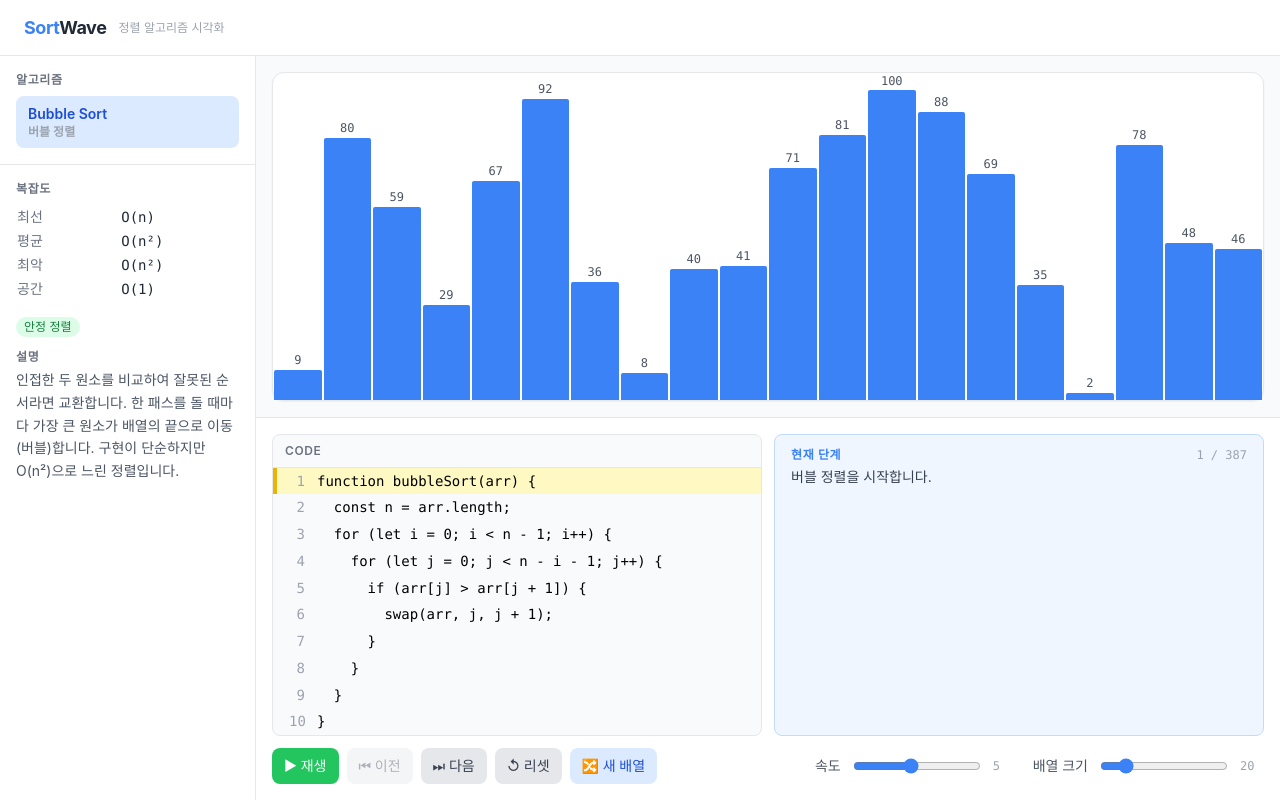
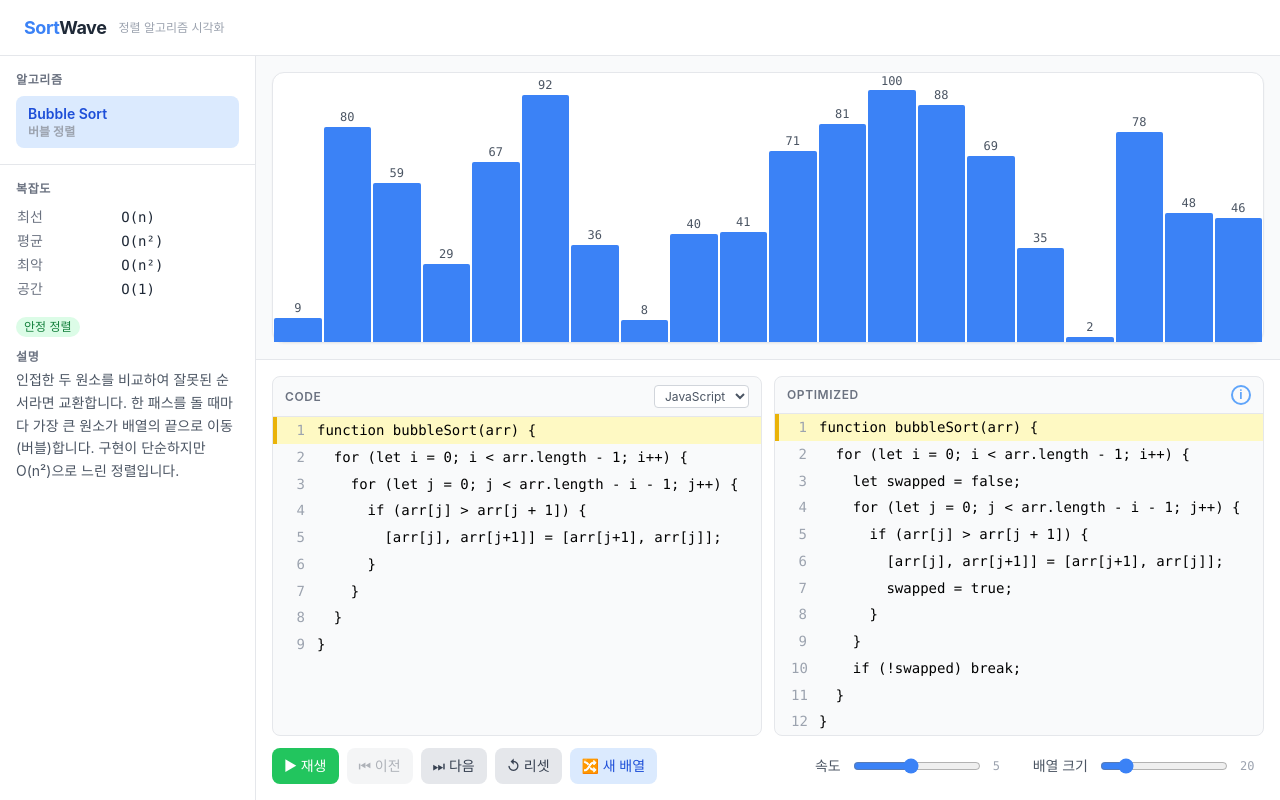
Before and after one commit to lDooh/SortWave, a React (Vite) app: page / in a window 1280 px wide. Built offline with nearby package versions, Linux system fonts and the light colour scheme.

Commit message:
JAVA, Python 코드 추가, 현재 단계 섹션 삭제 후 최적화 코드 작성

```diff
--- a/src/algorithms/bubbleSort.ts
+++ b/src/algorithms/bubbleSort.ts
@@ -1,6 +1,11 @@
-import type { AlgorithmInfo, AnimationStep, BarData } from '../types';
+import type { AlgorithmInfo, AnimationStep, BarData, CodeBlock, Language } from '../types';
 
-function makeBars(ids: number[], values: number[], states: Map<number, BarData['state']>, sortedSet: Set<number>): BarData[] {
+function makeBars(
+  ids: number[],
+  values: number[],
+  states: Map<number, BarData['state']>,
+  sortedSet: Set<number>,
+): BarData[] {
   return ids.map((id, i) => ({
     id,
     value: values[i],
@@ -15,7 +20,6 @@ function generateSteps(ids: number[], values: number[]): AnimationStep[] {
   const n = arrIds.length;
   const sortedSet = new Set<number>();
 
-  // 초기 상태
   steps.push({
     bars: makeBars(arrIds, arrVals, new Map(), sortedSet),
     description: '버블 정렬을 시작합니다.',
@@ -24,50 +28,153 @@ function generateSteps(ids: number[], values: number[]): AnimationStep[] {
 
   for (let i = 0; i < n - 1; i++) {
     for (let j = 0; j < n - i - 1; j++) {
-      // 비교 단계 - 노란색
       steps.push({
         bars: makeBars(arrIds, arrVals, new Map([[j, 'comparing'], [j + 1, 'comparing']]), sortedSet),
         description: `인덱스 ${j}(값:${arrVals[j]})와 ${j + 1}(값:${arrVals[j + 1]})을 비교합니다.`,
-        codeLine: 3,
+        codeLine: 1,
       });
 
       if (arrVals[j] > arrVals[j + 1]) {
-        // 교환 표시 - 빨간색 (아직 교환 전 위치)
         steps.push({
           bars: makeBars(arrIds, arrVals, new Map([[j, 'swapping'], [j + 1, 'swapping']]), sortedSet),
           description: `${arrVals[j]} > ${arrVals[j + 1]} 이므로 교환합니다.`,
-          codeLine: 5,
+          codeLine: 2,
         });
 
-        // 실제 교환 (id와 value 모두) - 빨간색 + 위치 이동됨
         [arrIds[j], arrIds[j + 1]] = [arrIds[j + 1], arrIds[j]];
         [arrVals[j], arrVals[j + 1]] = [arrVals[j + 1], arrVals[j]];
         steps.push({
           bars: makeBars(arrIds, arrVals, new Map([[j, 'swapping'], [j + 1, 'swapping']]), sortedSet),
           description: `교환 완료: [${arrVals[j]}, ${arrVals[j + 1]}]`,
-          codeLine: 5,
+          codeLine: 3,
         });
       }
     }
-    // 패스 완료 → 맨 뒤 원소 정렬 확정
     sortedSet.add(n - 1 - i);
     steps.push({
       bars: makeBars(arrIds, arrVals, new Map(), sortedSet),
       description: `패스 ${i + 1} 완료. 인덱스 ${n - 1 - i}(값:${arrVals[n - 1 - i]})이 확정되었습니다.`,
-      codeLine: 2,
+      codeLine: 4,
     });
   }
 
-  // 마지막 원소도 정렬 확정
   sortedSet.add(0);
   steps.push({
     bars: makeBars(arrIds, arrVals, new Map(), sortedSet),
     description: '정렬이 완료되었습니다!',
-    codeLine: 8,
+    codeLine: 5,
   });
 
   return steps;
 }
+
+// codeLine 논리 값:
+// 0 = 함수 시작
+// 1 = 비교 (if arr[j] > arr[j+1])
+// 2 = 교환 시작 (swap)
+// 3 = 교환 완료
+// 4 = 외부 루프 끝
+// 5 = 함수 끝
+
+const code: Record<Language, CodeBlock> = {
+  js: {
+    lines: [
+      'function bubbleSort(arr) {',
+      '  for (let i = 0; i < arr.length - 1; i++) {',
+      '    for (let j = 0; j < arr.length - i - 1; j++) {',
+      '      if (arr[j] > arr[j + 1]) {',
+      '        [arr[j], arr[j+1]] = [arr[j+1], arr[j]];',
+      '      }',
+      '    }',
+      '  }',
+      '}',
+    ],
+    lineMap: [0, 3, 4, 4, 1, 8],
+  },
+  java: {
+    lines: [
+      'void bubbleSort(int[] arr) {',
+      '    int n = arr.length;',
+      '    for (int i = 0; i < n - 1; i++) {',
+      '        for (int j = 0; j < n - i - 1; j++) {',
+      '            if (arr[j] > arr[j + 1]) {',
+      '                int temp = arr[j];',
+      '                arr[j] = arr[j + 1];',
+      '                arr[j + 1] = temp;',
+      '            }',
+      '        }',
+      '    }',
+      '}',
+    ],
+    lineMap: [0, 4, 5, 7, 2, 11],
+  },
+  python: {
+    lines: [
+      'def bubble_sort(arr):',
+      '    n = len(arr)',
+      '    for i in range(n - 1):',
+      '        for j in range(n - i - 1):',
+      '            if arr[j] > arr[j + 1]:',
+      '                arr[j], arr[j+1] = arr[j+1], arr[j]',
+    ],
+    lineMap: [0, 4, 5, 5, 2, 5],
+  },
+};
+
+const optimizedCode: Record<Language, CodeBlock> = {
+  js: {
+    lines: [
+      'function bubbleSort(arr) {',
+      '  for (let i = 0; i < arr.length - 1; i++) {',
+      '    let swapped = false;',
+      '    for (let j = 0; j < arr.length - i - 1; j++) {',
+      '      if (arr[j] > arr[j + 1]) {',
+      '        [arr[j], arr[j+1]] = [arr[j+1], arr[j]];',
+      '        swapped = true;',
+      '      }',
+      '    }',
+      '    if (!swapped) break;',
+      '  }',
+      '}',
+    ],
+    lineMap: [0, 4, 5, 6, 1, 11],
+  },
+  java: {
+    lines: [
+      'void bubbleSort(int[] arr) {',
+      '    int n = arr.length;',
+      '    for (int i = 0; i < n - 1; i++) {',
+      '        boolean swapped = false;',
+      '        for (int j = 0; j < n - i - 1; j++) {',
+      '            if (arr[j] > arr[j + 1]) {',
+      '                int temp = arr[j];',
+      '                arr[j] = arr[j + 1];',
+      '                arr[j + 1] = temp;',
+      '                swapped = true;',
+      '            }',
+      '        }',
+      '        if (!swapped) break;',
+      '    }',
+      '}',
+    ],
+    lineMap: [0, 5, 6, 9, 2, 14],
+  },
+  python: {
+    lines: [
+      'def bubble_sort(arr):',
+      '    n = len(arr)',
+      '    for i in range(n - 1):',
+      '        swapped = False',
+      '        for j in range(n - i - 1):',
+      '            if arr[j] > arr[j + 1]:',
+      '                arr[j], arr[j+1] = arr[j+1], arr[j]',
+      '                swapped = True',
+      '        if not swapped:',
+      '            break',
+    ],
+    lineMap: [0, 5, 6, 7, 2, 9],
+  },
+};
 
 const bubbleSort: AlgorithmInfo = {
   id: 'bubble-sort',
@@ -83,18 +190,12 @@ const bubbleSort: AlgorithmInfo = {
   stable: true,
   description:
     '인접한 두 원소를 비교하여 잘못된 순서라면 교환합니다. 한 패스를 돌 때마다 가장 큰 원소가 배열의 끝으로 이동(버블)합니다. 구현이 단순하지만 O(n²)으로 느린 정렬입니다.',
-  codeLines: [
-    'function bubbleSort(arr) {',
-    '  const n = arr.length;',
-    '  for (let i = 0; i < n - 1; i++) {',
-    '    for (let j = 0; j < n - i - 1; j++) {',
-    '      if (arr[j] > arr[j + 1]) {',
-    '        swap(arr, j, j + 1);',
-    '      }',
-    '    }',
-    '  }',
-    '}',
-  ],
+  code,
+  optimizedCode,
+  optimizationTip:
+    '이미 정렬된 배열이나 거의 정렬된 배열에서 불필요한 패스를 줄일 수 있습니다.\n\n' +
+    'swapped 플래그를 추가하여 한 패스에서 교환이 한 번도 일어나지 않으면 배열이 이미 정렬된 것이므로 즉시 종료합니다.\n\n' +
+    '이 최적화로 최선의 경우(이미 정렬된 배열) 시간복잡도가 O(n)이 됩니다.',
   generateSteps,
 };
 
--- a/src/components/code/CodePanel.tsx
+++ b/src/components/code/CodePanel.tsx
@@ -1,20 +1,62 @@
+import type { CodeBlock, Language } from '../../types';
+
+const LANGUAGE_LABELS: Record<Language, string> = {
+  js: 'JavaScript',
+  java: 'Java',
+  python: 'Python',
+};
+
 interface CodePanelProps {
-  codeLines: string[];
-  currentLine: number;
+  title: string;
+  codeBlock: CodeBlock;
+  currentLogicalLine: number;
+  language?: Language;
+  onLanguageChange?: (lang: Language) => void;
+  topRightSlot?: React.ReactNode;
 }
 
-export function CodePanel({ codeLines, currentLine }: CodePanelProps) {
+export function CodePanel({
+  title,
+  codeBlock,
+  currentLogicalLine,
+  language,
+  onLanguageChange,
+  topRightSlot,
+}: CodePanelProps) {
+  const highlightedLine = codeBlock.lineMap[currentLogicalLine] ?? -1;
+
   return (
-    <div className="bg-gray-50 rounded-lg border border-gray-200 overflow-auto">
-      <div className="px-3 py-2 border-b border-gray-200 text-xs font-semibold text-gray-500 uppercase tracking-wider">
-        Code
+    <div className="bg-gray-50 rounded-lg border border-gray-200 overflow-auto flex flex-col">
+      {/* 헤더 */}
+      <div className="px-3 py-2 border-b border-gray-200 flex items-center justify-between">
+        <span className="text-xs font-semibold text-gray-500 uppercase tracking-wider">
+          {title}
+        </span>
+        <div className="flex items-center gap-2">
+          {topRightSlot}
+          {language && onLanguageChange && (
+            <select
+              value={language}
+              onChange={(e) => onLanguageChange(e.target.value as Language)}
+              className="text-xs border border-gray-300 rounded px-1.5 py-0.5 bg-white text-gray-600 cursor-pointer focus:outline-none focus:ring-1 focus:ring-blue-400"
+            >
+              {(Object.keys(LANGUAGE_LABELS) as Language[]).map((lang) => (
+                <option key={lang} value={lang}>
+                  {LANGUAGE_LABELS[lang]}
+                </option>
+              ))}
+            </select>
+          )}
+        </div>
       </div>
-      <pre className="text-sm leading-relaxed">
-        {codeLines.map((line, i) => (
+
+      {/* 코드 */}
+      <pre className="text-sm leading-relaxed flex-1">
+        {codeBlock.lines.map((line, i) => (
           <div
             key={i}
             className={`px-3 py-0.5 font-mono ${
-              i === currentLine
+              i === highlightedLine
                 ? 'bg-yellow-100 border-l-4 border-yellow-500'
                 : 'border-l-4 border-transparent'
             }`}
--- /dev/null
+++ b/src/components/code/OptimizationTipButton.tsx
@@ -0,0 +1,61 @@
+import { useState, useRef, useEffect } from 'react';
+
+interface OptimizationTipButtonProps {
+  tip: string;
+}
+
+export function OptimizationTipButton({ tip }: OptimizationTipButtonProps) {
+  const [open, setOpen] = useState(false);
+  const popupRef = useRef<HTMLDivElement>(null);
+  const btnRef = useRef<HTMLButtonElement>(null);
+
+  // 바깥 클릭 시 닫기
+  useEffect(() => {
+    if (!open) return;
+    function handleClick(e: MouseEvent) {
+      if (
+        popupRef.current &&
+        !popupRef.current.contains(e.target as Node) &&
+        btnRef.current &&
+        !btnRef.current.contains(e.target as Node)
+      ) {
+        setOpen(false);
+      }
+    }
+    document.addEventListener('mousedown', handleClick);
+    return () => document.removeEventListener('mousedown', handleClick);
+  }, [open]);
+
+  return (
+    <div className="relative">
+      <button
+        ref={btnRef}
+        onClick={() => setOpen((v) => !v)}
+        className="w-5 h-5 rounded-full border-2 border-blue-400 text-blue-400 flex items-center justify-center text-xs font-bold hover:bg-blue-50 transition-colors leading-none"
+        title="최적화 설명"
+      >
+        i
+      </button>
+
+      {open && (
+        <div
+          ref={popupRef}
+          className="absolute right-0 top-7 z-50 w-72 bg-white border border-gray-200 rounded-lg shadow-lg p-4"
+        >
+          <div className="flex items-center justify-between mb-2">
+            <span className="text-xs font-semibold text-blue-600 uppercase tracking-wider">
+              최적화 설명
+            </span>
+            <button
+              onClick={() => setOpen(false)}
+              className="text-gray-400 hover:text-gray-600 text-sm leading-none"
+            >
+              ✕
+            </button>
+          </div>
+          <p className="text-sm text-gray-700 leading-relaxed whitespace-pre-line">{tip}</p>
+        </div>
+      )}
+    </div>
+  );
+}
--- a/src/components/visualizer/VisualizerPanel.tsx
+++ b/src/components/visualizer/VisualizerPanel.tsx
@@ -1,9 +1,9 @@
-import { useMemo } from 'react';
-import type { AlgorithmInfo } from '../../types';
+import { useMemo, useState } from 'react';
+import type { AlgorithmInfo, Language } from '../../types';
 import { useAnimator } from '../../hooks/useAnimator';
 import { BarChart } from './BarChart';
 import { CodePanel } from '../code/CodePanel';
-import { StepDescription } from '../code/StepDescription';
+import { OptimizationTipButton } from '../code/OptimizationTipButton';
 import { ControlPanel } from '../controls/ControlPanel';
 import { SpeedSlider } from '../controls/SpeedSlider';
 import { ArraySizeSlider } from '../controls/ArraySizeSlider';
@@ -25,6 +25,7 @@ export function VisualizerPanel({
   onArraySizeChange,
   onRegenerate,
 }: VisualizerPanelProps) {
+  const [language, setLanguage] = useState<Language>('js');
   const steps = useMemo(() => algorithm.generateSteps(ids, values), [algorithm, ids, values]);
 
   const {
@@ -51,14 +52,23 @@ export function VisualizerPanel({
         </div>
       </div>
 
-      {/* 하단: 코드 + 설명 + 컨트롤 */}
+      {/* 하단: 코드 패널들 + 컨트롤 */}
       <div className="border-t border-gray-200 bg-white p-4 space-y-3">
         <div className="grid grid-cols-1 lg:grid-cols-2 gap-3">
-          <CodePanel codeLines={algorithm.codeLines} currentLine={step.codeLine} />
-          <StepDescription
-            description={step.description}
-            currentStep={currentStep}
-            totalSteps={totalSteps}
+          {/* 좌측: 기본 코드 + 언어 드롭다운 */}
+          <CodePanel
+            title="Code"
+            codeBlock={algorithm.code[language]}
+            currentLogicalLine={step.codeLine}
+            language={language}
+            onLanguageChange={setLanguage}
+          />
+          {/* 우측: 최적화 코드 + 설명 팝업 버튼 */}
+          <CodePanel
+            title="Optimized"
+            codeBlock={algorithm.optimizedCode[language]}
+            currentLogicalLine={step.codeLine}
+            topRightSlot={<OptimizationTipButton tip={algorithm.optimizationTip} />}
           />
         </div>
 
--- a/src/types/index.ts
+++ b/src/types/index.ts
@@ -6,17 +6,24 @@ export type BarState =
   | 'pivot'
   | 'current';
 
+export type Language = 'js' | 'java' | 'python';
+
 export interface BarData {
   id: number;
   value: number;
   state: BarState;
-  offsetY?: number; // 수직 오프셋 (삽입 정렬 등에서 요소를 빼내는 효과)
+  offsetY?: number;
+}
+
+export interface CodeBlock {
+  lines: string[];
+  lineMap: number[]; // codeLine(논리적 단계) → 해당 언어의 실제 줄 인덱스
 }
 
 export interface AnimationStep {
   bars: BarData[];
   description: string;
-  codeLine: number;
+  codeLine: number; // 논리적 단계 번호 (각 언어의 lineMap으로 실제 줄 매핑)
 }
 
 export interface AlgorithmInfo {
@@ -32,6 +39,8 @@ export interface AlgorithmInfo {
   spaceComplexity: string;
   stable: boolean;
   description: string;
-  codeLines: string[];
+  code: Record<Language, CodeBlock>;
+  optimizedCode: Record<Language, CodeBlock>;
+  optimizationTip: string; // 최적화 설명 (팝업 내용)
   generateSteps: (ids: number[], values: number[]) => AnimationStep[];
 }
```
